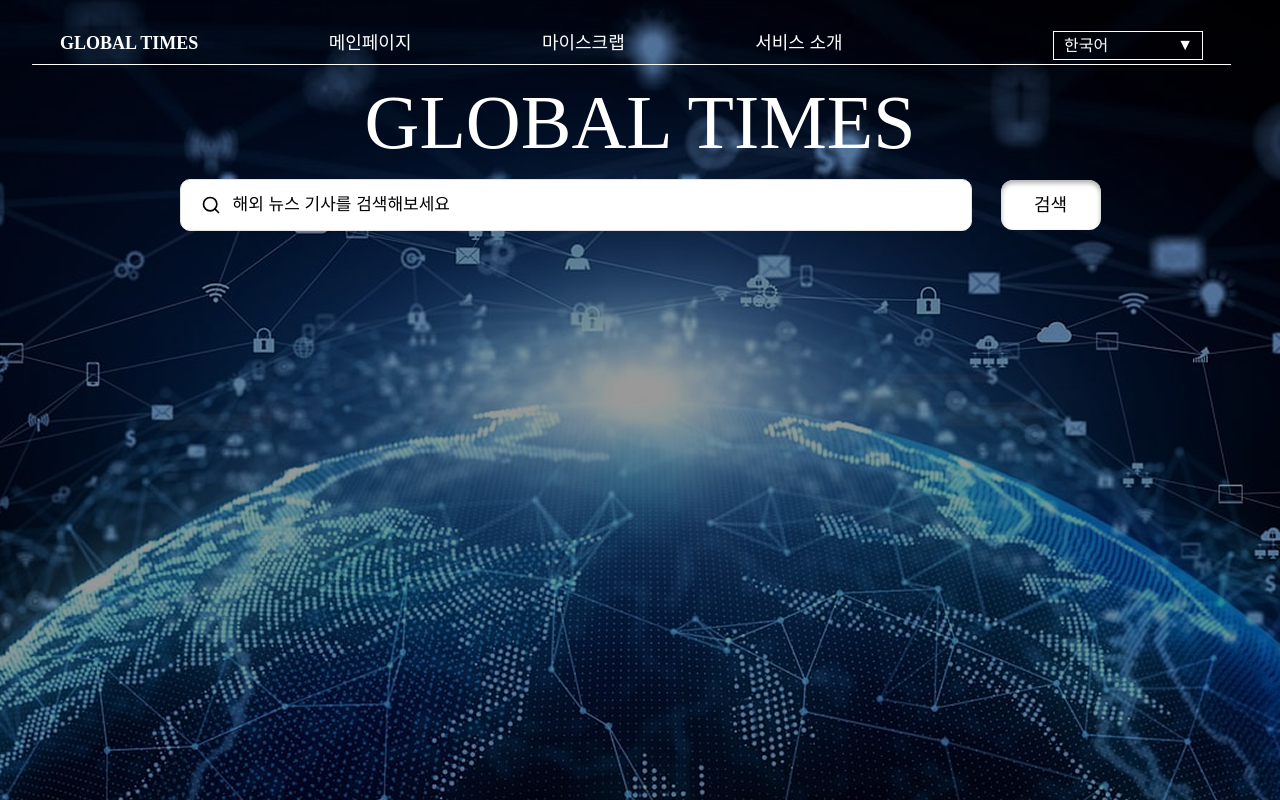
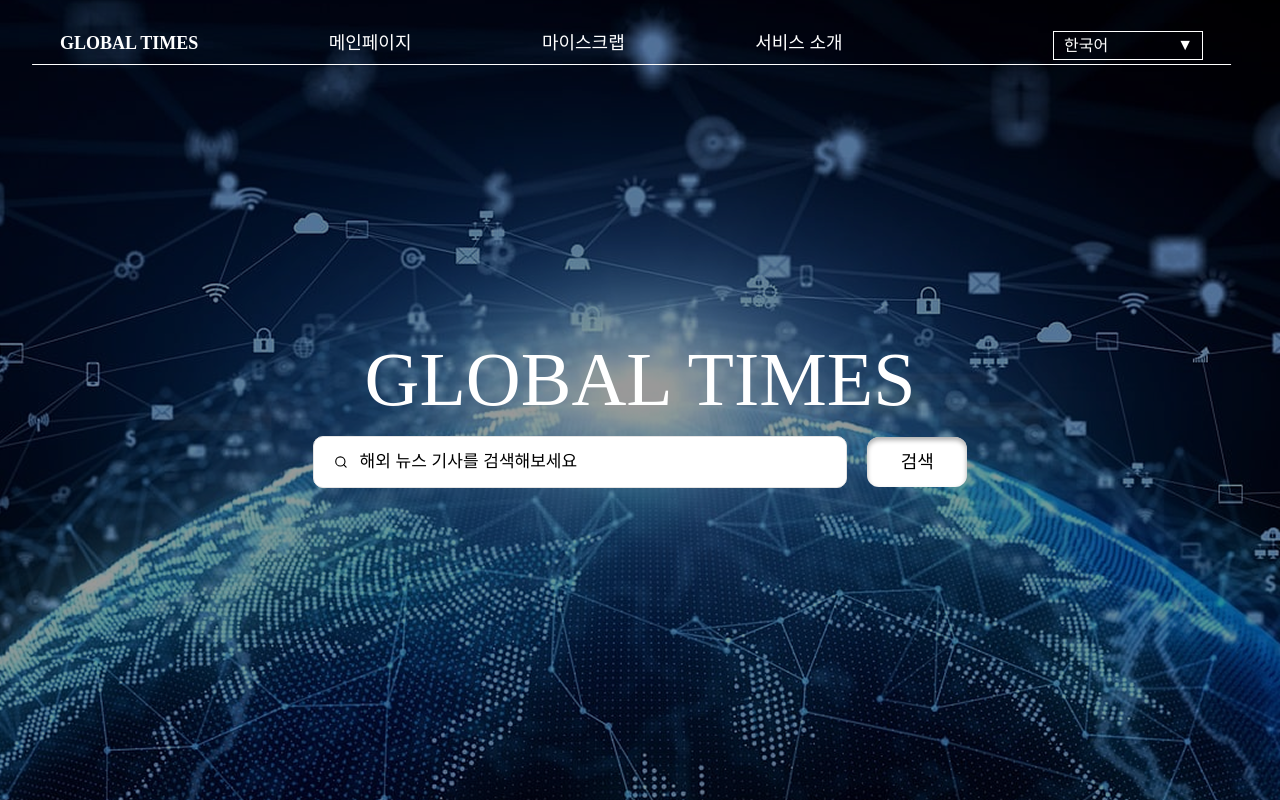
Before and after one commit to SKU-GlobalTimes/GlobalTimes_FE, a React (Vite) app in the folder FrontEnd/: page / in a window 1280 px wide. Built offline with nearby package versions, Linux system fonts and the light colour scheme.

Commit message:
:art: Design: landingPage UI 수정

```diff
--- a/FrontEnd/src/components/landingPage/LandingPage.module.css
+++ b/FrontEnd/src/components/landingPage/LandingPage.module.css
@@ -3,7 +3,10 @@
 .landingPage--container{
     display: flex;
     flex-direction: column;
+    justify-content: center;
     align-items: center;
+    height: 85vh;
+    width: 100%;
 }
 
 .landingPage--title{
@@ -12,10 +15,10 @@
 }
 
 .landingPage--searchContainer{
-    width: 950px;
+    width: 80%;
     display: flex;
     flex-direction: row;
-    justify-content: space-around;
+    justify-content: center;
     align-items: center;
 }
 
@@ -24,20 +27,23 @@
     flex-direction: row;
     align-items: center;
     font-size: 17px;
-    width: 770px;
+    width: 70%;
+    max-width: 40vw;;
     height: 50px;
     border: 1px solid rgb(228, 228, 228);
     border-radius: 10px;
     background-color: white;
     padding-left: 20px;
+    margin-right: 2%;
+    overflow: hidden;
 }
 .input-icon{
     color: rgb(0, 0, 0);
+    margin-right: 10px;
 }
 
 .landingPage--input{
     font-size: 17px;
-    margin-left: 10px;
     height: 40px;
     width: 700px;
     outline: none;
```
